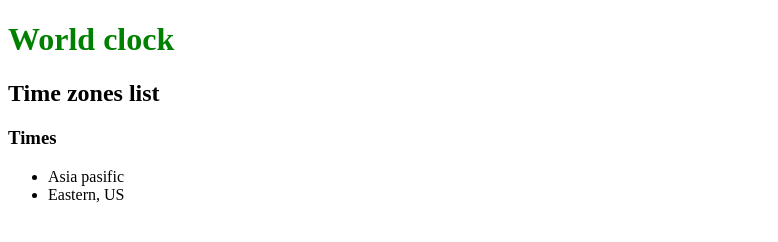
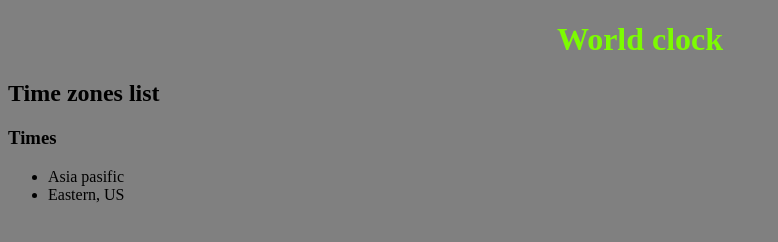
Before and after one commit to GOWTHAM-EGANATHAN/World_Clock, a plain HTML site: page index.html in a window 1280 px wide. Shown: the whole page, without its empty margins (0-778 px from the left). Drawn offline with Linux system fonts and the light colour scheme.

Commit message:
added h1 tag color

```diff
--- a/style.css
+++ b/style.css
@@ -1,3 +1,8 @@
 h1{
-    color : green;
+    color:lawngreen;
+    text-align:center;
+
 }
+body{
+    background-color: grey;
+}
```
Also changed, not shown: 2 other files.
